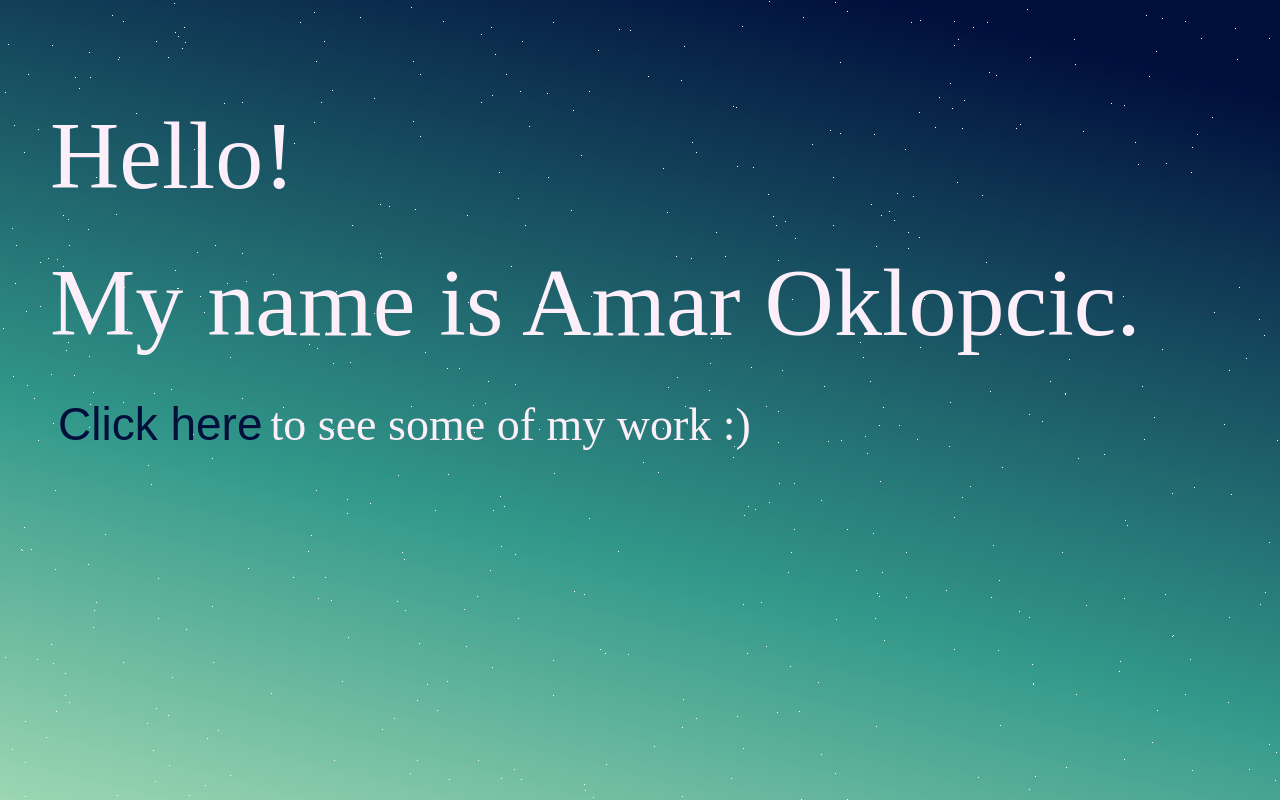
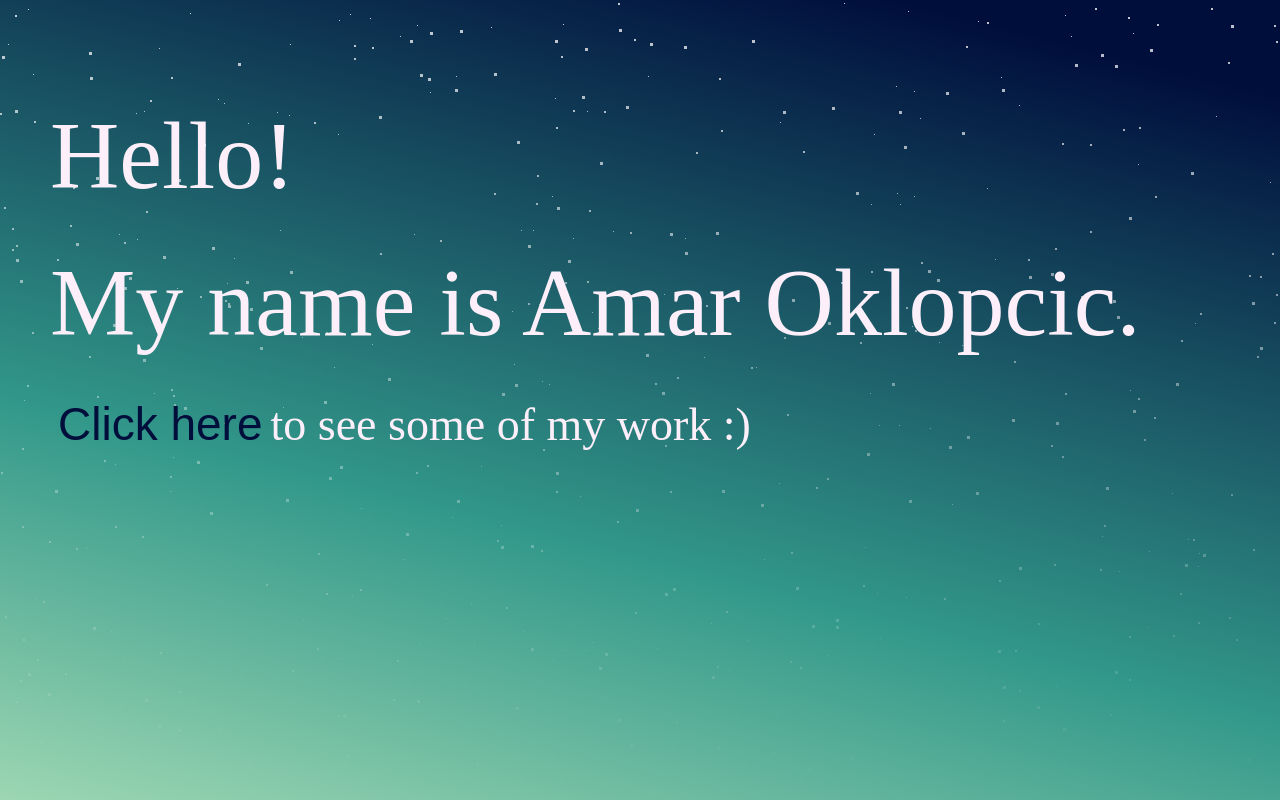
Before and after one commit to amaroklopcic/portfolio-2023, a React (Create React App) app: page / in a window 1280 px wide. Built offline with nearby package versions, Linux system fonts and the light colour scheme.

Commit message:
add size & opacity to stars

```diff
--- a/src/components/NorthernLights/Stars.jsx
+++ b/src/components/NorthernLights/Stars.jsx
@@ -20,10 +20,11 @@ function Stars() {
 
     const starPositions = [];
     for (let i = 0; i < numberOfStars; i++) {
-      starPositions.push([
-        Math.random() * width,
-        Math.random() * height,
-      ]);
+      const x = Math.random() * width;
+      const y = Math.random() * height;
+      const opacity = (1 - (y / height)) / 1.3;
+      const size = Math.ceil(3 * Math.random());
+      starPositions.push([x, y, size, opacity]);
     }
 
     setStars(starPositions);
@@ -44,11 +45,12 @@ function Stars() {
           key={index}
           style={{
             position: "absolute",
-            width: "1px",
-            height: "1px",
+            width: `${starPos[2]}px`,
+            height: `${starPos[2]}px`,
             left: starPos[0],
             top: starPos[1],
-            backgroundColor: "white"
+            backgroundColor: "white",
+            opacity: starPos[3],
           }}
         />
       })}
```
